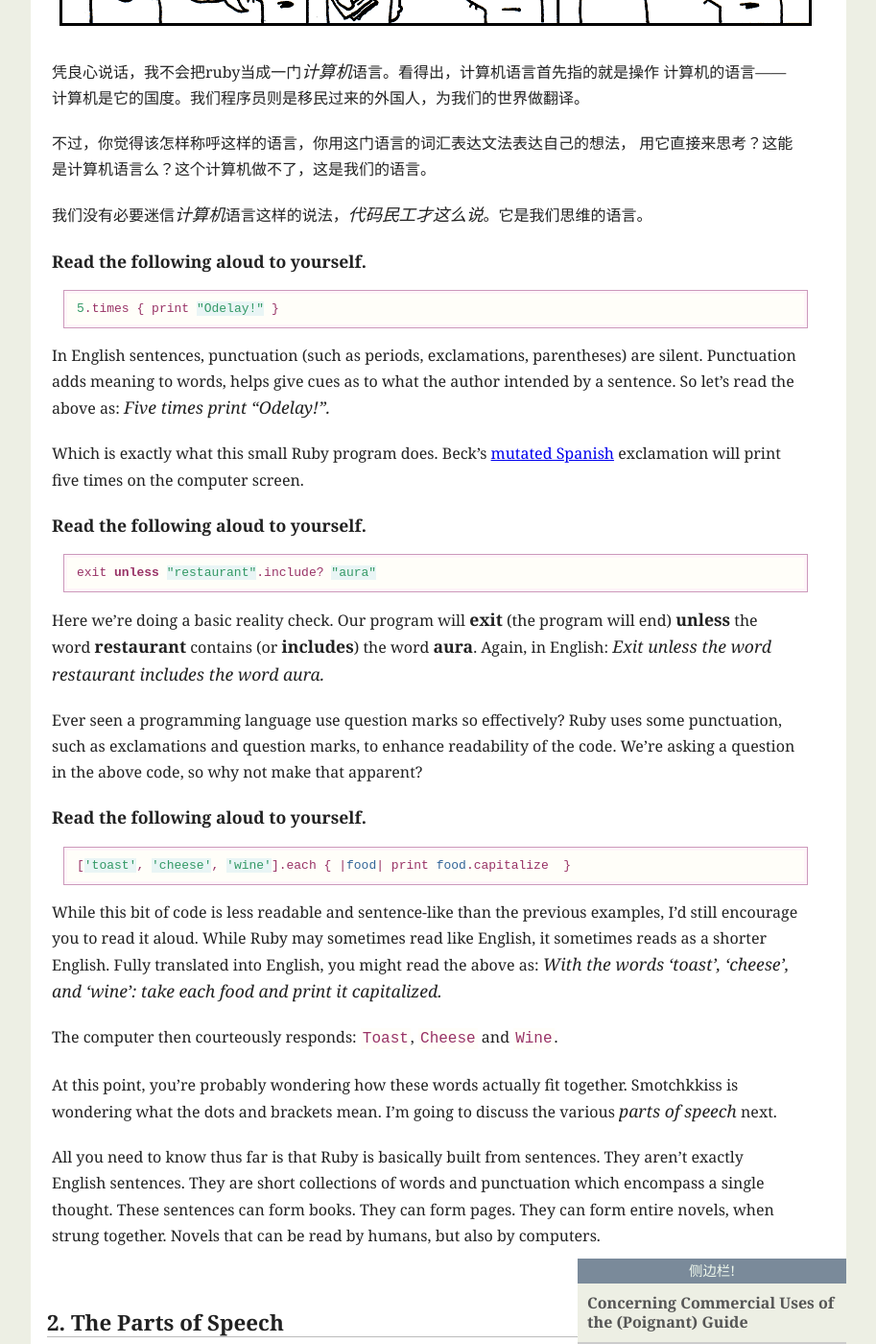
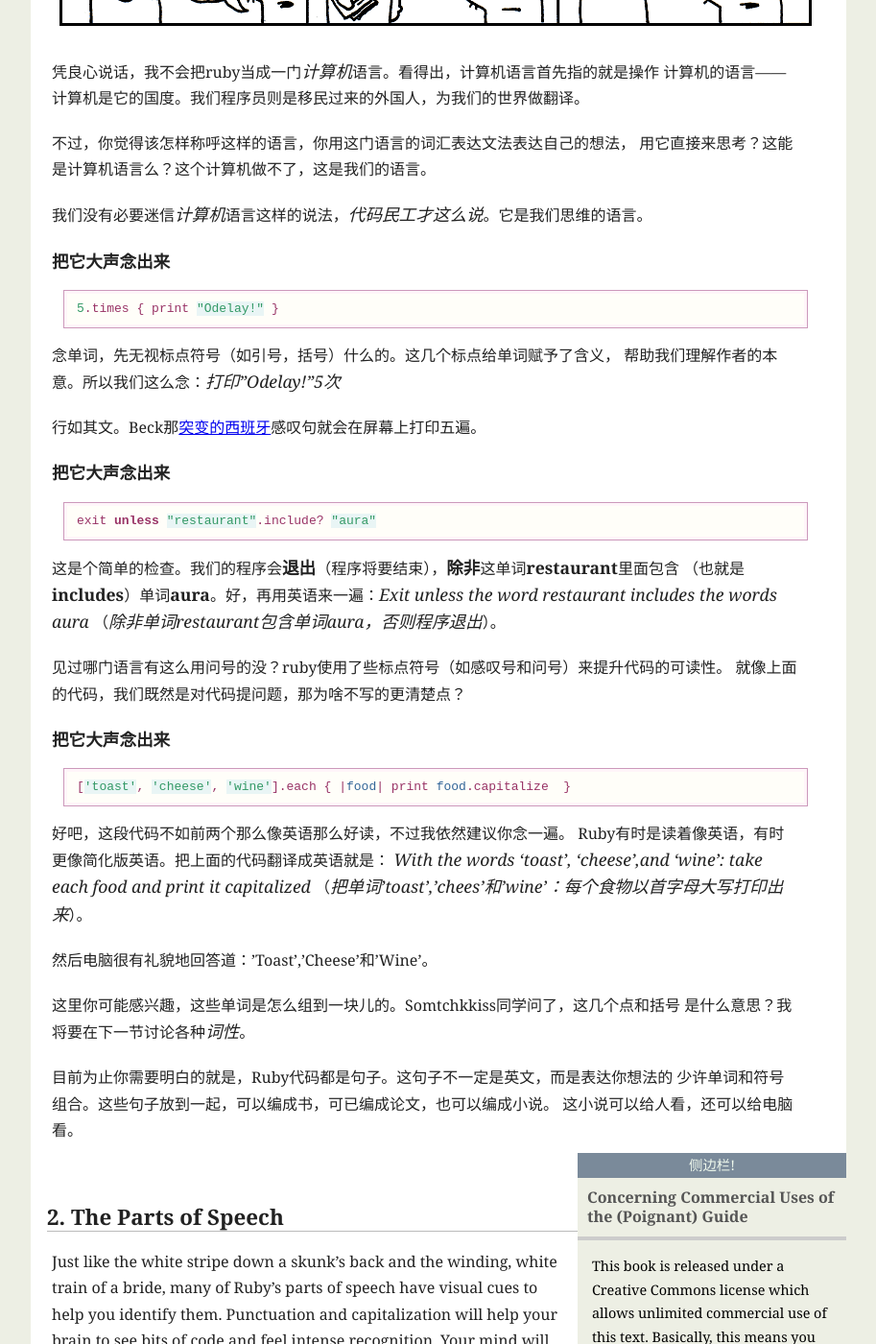
Before and after one commit to codecly259/poignant-guide-cn, a Jekyll site: the page built from _posts/1900-01-03-quick-ride.md, in a window 1280 px wide and 1400 px high, scrolled down 1378 px. Shown: the whole window at 96% size, without its empty margins (183-1096 px from the left). Built offline with Jekyll 4.4.1, drawn with Linux system fonts in a browser that asks for light colours; Markdown is read by kramdown in place of the engine named in the settings.

Commit message:
update part 3

```diff
--- a/_posts/1900-01-03-quick-ride.md
+++ b/_posts/1900-01-03-quick-ride.md
@@ -41,59 +41,49 @@ finally realize the gravity of their predicament.")
 
 我们没有必要迷信*计算机*语言这样的说法，*代码民工才这么说*。它是我们思维的语言。
 
-**Read the following aloud to yourself.**
+**把它大声念出来**
 
 {% highlight rb %}
 5.times { print "Odelay!" }
 {% endhighlight %}
 
-In English sentences, punctuation (such as periods, exclamations, parentheses)
-are silent. Punctuation adds meaning to words, helps give cues as to what the
-author intended by a sentence. So let’s read the above as: _Five times print
-“Odelay!”._
+念单词，先无视标点符号（如引号，括号）什么的。这几个标点给单词赋予了含义，
+帮助我们理解作者的本意。所以我们这么念：*打印"Odelay!"5次*
 
-Which is exactly what this small Ruby program does. Beck’s [mutated Spanish][1]
-exclamation will print five times on the computer screen.
+行如其文。Beck那[突变的西班牙][1]感叹句就会在屏幕上打印五遍。
 
-**Read the following aloud to yourself.**
+**把它大声念出来**
 
 {% highlight rb %}
 exit unless "restaurant".include? "aura"
 {% endhighlight %}
 
-Here we’re doing a basic reality check. Our program will **exit** (the program
-will end) **unless** the word **restaurant** contains (or **includes**) the word
-**aura**. Again, in English: _Exit unless the word restaurant includes the word
-aura._
+这是个简单的检查。我们的程序会**退出**（程序将要结束），**除非**这单词**restaurant**里面包含
+（也就是**includes**）单词**aura**。好，再用英语来一遍：*Exit unless the word restaurant includes the words aura*
+（*除非单词restaurant包含单词aura，否则程序退出*）。
 
-Ever seen a programming language use question marks so effectively? Ruby uses
-some punctuation, such as exclamations and question marks, to enhance
-readability of the code. We’re asking a question in the above code, so why not
-make that apparent?
+见过哪门语言有这么用问号的没？ruby使用了些标点符号（如感叹号和问号）来提升代码的可读性。
+就像上面的代码，我们既然是对代码提问题，那为啥不写的更清楚点？
 
-**Read the following aloud to yourself.**
+**把它大声念出来**
 
 {% highlight rb %}
 ['toast', 'cheese', 'wine'].each { |food| print food.capitalize  }
 {% endhighlight %}
 
-While this bit of code is less readable and sentence-like than the previous
-examples, I’d still encourage you to read it aloud. While Ruby may sometimes
-read like English, it sometimes reads as a shorter English. Fully translated
-into English, you might read the above as: _With the words ‘toast’, ‘cheese’,
-and ‘wine’: take each food and print it capitalized._
+好吧，这段代码不如前两个那么像英语那么好读，不过我依然建议你念一遍。
+Ruby有时是读着像英语，有时更像简化版英语。把上面的代码翻译成英语就是：
+*With the words ‘toast’, ‘cheese’,and ‘wine’: take each food and print it capitalized*
+（*把单词'toast','chees'和'wine'：每个食物以首字母大写打印出来*）。
 
-The computer then courteously responds: `Toast`, `Cheese` and `Wine`.
+然后电脑很有礼貌地回答道：'Toast','Cheese'和'Wine'。
 
-At this point, you’re probably wondering how these words actually fit together.
-Smotchkkiss is wondering what the dots and brackets mean. I’m going to discuss
-the various _parts of speech_ next.
+这里你可能感兴趣，这些单词是怎么组到一块儿的。Somtchkkiss同学问了，这几个点和括号
+是什么意思？我将要在下一节讨论各种*词性*。
 
-All you need to know thus far is that Ruby is basically built from sentences.
-They aren’t exactly English sentences. They are short collections of words and
-punctuation which encompass a single thought. These sentences can form books.
-They can form pages. They can form entire novels, when strung together. Novels
-that can be read by humans, but also by computers.
+目前为止你需要明白的就是，Ruby代码都是句子。这句子不一定是英文，而是表达你想法的
+少许单词和符号组合。这些句子放到一起，可以编成书，可已编成论文，也可以编成小说。
+这小说可以给人看，还可以给电脑看。
 
 <div class=sidebar><aside>
 {% capture sidebar %}
```
Also changed, not shown: _posts/1900-01-02-konichiwa-ruby.md (+1 -1 lines).
